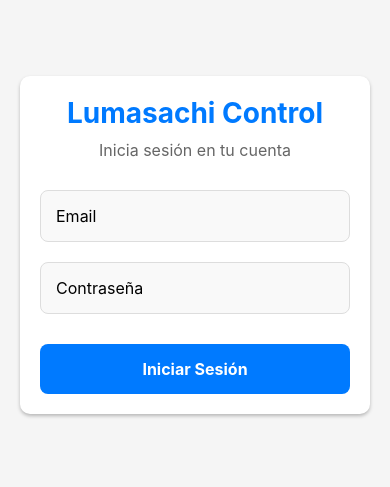
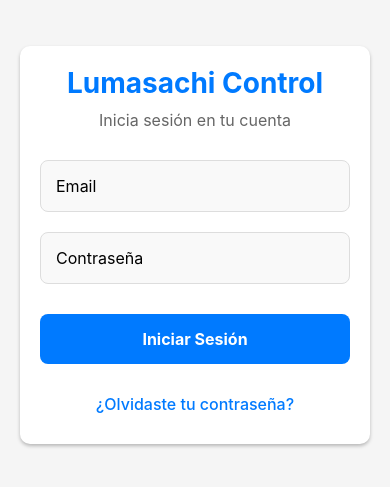
Before and after one commit to JesusGarciaValadez/lumasachi-mobile, a React Native app: screen /Login in a window 390 px wide. Shown: the part 177-664 px from the top of the page. Built offline with nearby package versions, Linux system fonts and the light colour scheme.

Commit message:
feat: add a 'forgot password' functionality
Signed-off-by: JesusGarciaValadez <jesus.garciav@me.com>

```diff
--- a/src/i18n/locales/en.json
+++ b/src/i18n/locales/en.json
@@ -16,7 +16,10 @@
     "errors": {
       "missingFields": "Please enter your email and password",
       "invalidCredentials": "Invalid credentials"
-    }
+    },
+    "forgotPassword": "Forgot Password?",
+    "forgotPasswordTitle": "Reset Password",
+    "forgotPasswordMessage": "Password reset functionality will be implemented soon."
   },
   "home": {
     "greeting": {
--- a/src/i18n/locales/es.json
+++ b/src/i18n/locales/es.json
@@ -16,7 +16,10 @@
     "errors": {
       "missingFields": "Por favor ingresa tu email y contraseña",
       "invalidCredentials": "Credenciales inválidas"
-    }
+    },
+    "forgotPassword": "¿Olvidaste tu contraseña?",
+    "forgotPasswordTitle": "Restablecer Contraseña",
+    "forgotPasswordMessage": "La funcionalidad de restablecimiento de contraseña se implementará pronto."
   },
   "home": {
     "greeting": {
--- a/src/screens/LoginScreen.tsx
+++ b/src/screens/LoginScreen.tsx
@@ -31,10 +31,20 @@ const LoginScreen: React.FC = () => {
     try {
       await login(email, password);
     } catch (error) {
-      Alert.alert(t('common.error'), t('auth.errors.invalidCredentials'));
+      const errorMessage = error instanceof Error
+        ? error.message
+        : t('auth.errors.invalidCredentials');
+      Alert.alert(t('common.error'), errorMessage);
     } finally {
       setIsLoading(false);
     }
+  };
+
+  const handleForgotPassword = () => {
+    Alert.alert(
+      t('auth.forgotPasswordTitle'),
+      t('auth.forgotPasswordMessage')
+    );
   };
 
   return (
@@ -85,6 +95,15 @@ const LoginScreen: React.FC = () => {
                 {isLoading ? t('auth.loggingIn') : t('auth.login')}
               </Text>
             </View>
+          </TouchableOpacity>
+
+          <TouchableOpacity
+            style={styles.forgotPasswordButton}
+            onPress={handleForgotPassword}
+            disabled={isLoading}>
+            <Text style={styles.forgotPasswordText}>
+              {t('auth.forgotPassword')}
+            </Text>
           </TouchableOpacity>
         </View>
       </ScrollView>
@@ -208,6 +227,16 @@ const styles = StyleSheet.create({
     color: '#333333',
     fontWeight: '500',
   },
+  forgotPasswordButton: {
+    marginTop: 20,
+    alignItems: 'center',
+    padding: 10,
+  },
+  forgotPasswordText: {
+    color: '#007AFF',
+    fontSize: 16,
+    fontWeight: '500',
+  },
 });
 
 export default LoginScreen;
```
